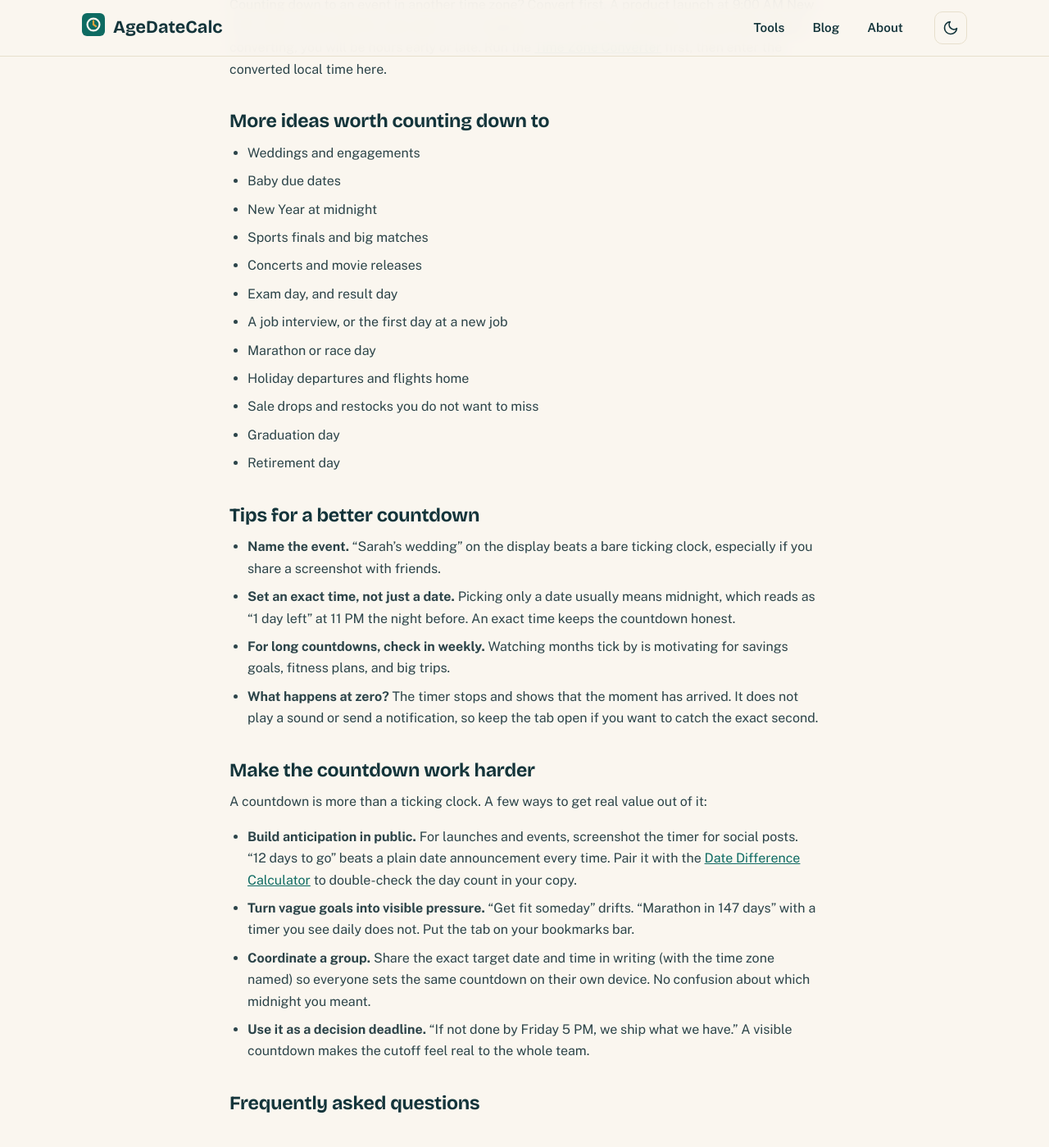
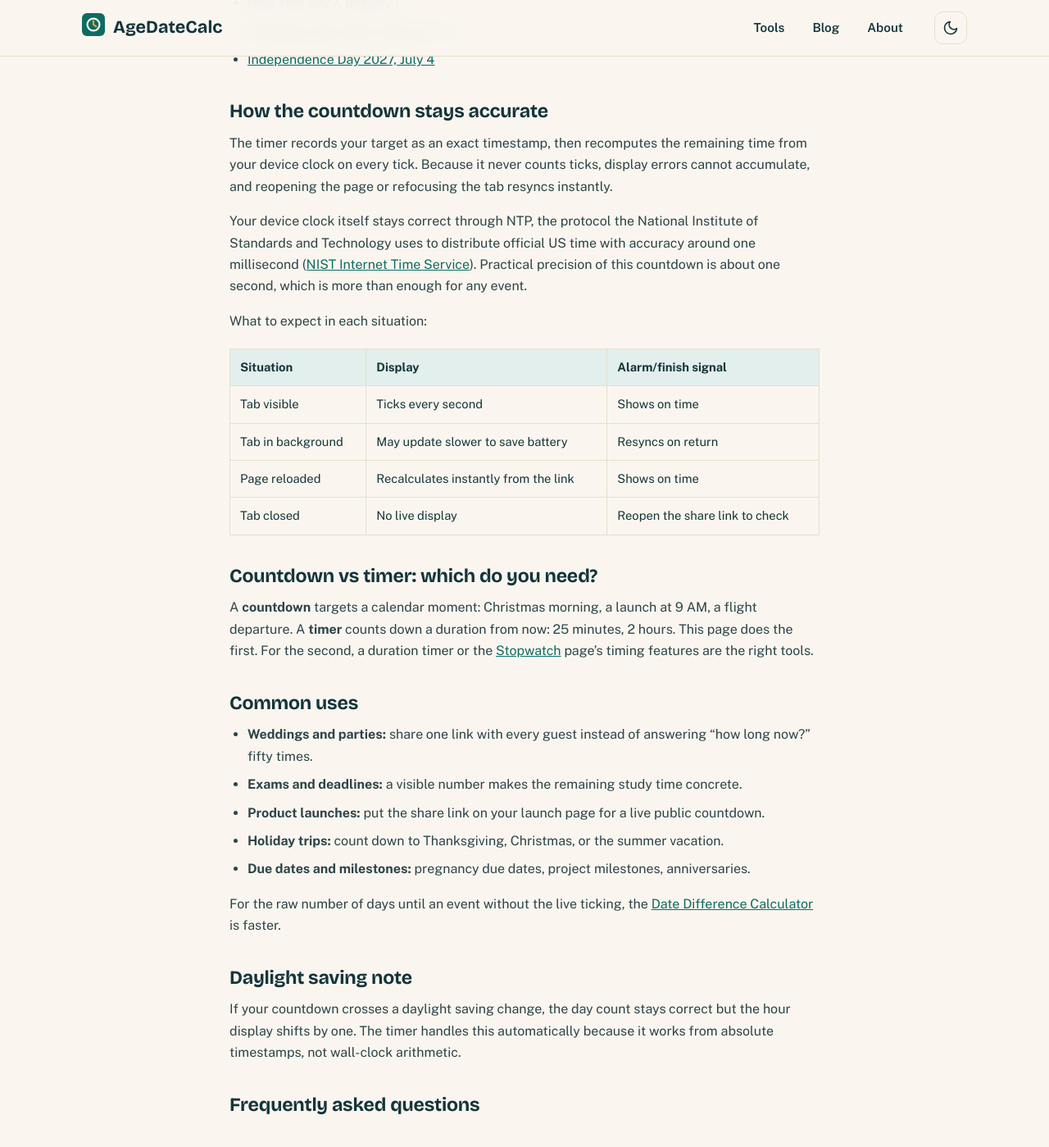
Before and after one commit to zaidmeo09-dhangal/agedatecalc, a Jekyll site: the page built from countdown-timer.md, in a window 1280 px wide and 1400 px high, scrolled down 1366 px. Shown: the whole window at 82% size. Built offline with Jekyll 4.4.1, drawn with Linux system fonts in a browser that asks for light colours; our own code applies the rules of GitHub Pages for plain Markdown files; some of the changed text lies outside the part shown.

Commit message:
2026 content upgrade: competitor-researched rewrites, direct answers, info-gain sections, 8 FAQs each, authority citations

```diff
--- a/countdown-timer.md
+++ b/countdown-timer.md
@@ -28,30 +28,70 @@
         "@type": "FAQPage",
         "mainEntity": [
           {
-            "@type": "Question",
-            "name": "How do I start a countdown?",
-            "acceptedAnswer": {
-              "@type": "Answer",
-              "text": "Pick the target date and time, give your countdown a name if you like, and click Start Countdown. The timer ticks live in days, hours, minutes, and seconds."
-            }
+                    "@type": "Question",
+                    "name": "Does the countdown keep running if I close the tab?",
+                    "acceptedAnswer": {
+                              "@type": "Answer",
+                              "text": "The live ticking display needs the page open, but you lose nothing by closing it. The countdown is anchored to the exact target moment stored in the link, so reopening the link recalculates the remaining time instantly."
+                    }
           },
           {
-            "@type": "Question",
-            "name": "Does the countdown keep running if I close the tab?",
-            "acceptedAnswer": {
-              "@type": "Answer",
-              "text": "The countdown is calculated from your target date each time the page loads, so reopening the page shows the correct remaining time. It does not send alerts while closed."
-            }
+                    "@type": "Question",
+                    "name": "How accurate is an online countdown timer?",
+                    "acceptedAnswer": {
+                              "@type": "Answer",
+                              "text": "Accurate to about one second. The page records your target as an exact timestamp and recomputes the remaining time from your device clock on every tick. Your device clock stays correct through NTP, the protocol NIST uses to distribute official US time."
+                    }
           },
           {
-            "@type": "Question",
-            "name": "Can I count down to a past date?",
-            "acceptedAnswer": {
-              "@type": "Answer",
-              "text": "The timer needs a future date. If the date has already passed, it will tell you the moment has arrived instead of showing negative time."
-            }
+                    "@type": "Question",
+                    "name": "What time zone does the countdown use?",
+                    "acceptedAnswer": {
+                              "@type": "Answer",
+                              "text": "Your device's local time zone. The share link stores the absolute moment, so a recipient in another time zone counts down to the same instant."
+                    }
+          },
+          {
+                    "@type": "Question",
+                    "name": "Why does the countdown show fewer days than I expected?",
+                    "acceptedAnswer": {
+                              "@type": "Answer",
+                              "text": "A countdown to a bare date assumes midnight at the start of that date. If the hour matters, set an explicit time along with the date."
+                    }
+          },
+          {
+                    "@type": "Question",
+                    "name": "Can I share a countdown with other people?",
+                    "acceptedAnswer": {
+                              "@type": "Answer",
+                              "text": "Yes. The share link carries the date and your custom label. No account is needed and nothing is stored on a server."
+                    }
+          },
+          {
+                    "@type": "Question",
+                    "name": "Does Google have a countdown timer?",
+                    "acceptedAnswer": {
+                              "@type": "Answer",
+                              "text": "Google's built-in timer counts down minutes from the moment you start it, but cannot point at a specific date like a wedding or New Year's Eve."
+                    }
+          },
+          {
+                    "@type": "Question",
+                    "name": "What is the difference between a countdown timer and a regular timer?",
+                    "acceptedAnswer": {
+                              "@type": "Answer",
+                              "text": "A countdown targets a calendar moment. A regular timer counts down a duration from now."
+                    }
+          },
+          {
+                    "@type": "Question",
+                    "name": "Will it notify me when the countdown finishes?",
+                    "acceptedAnswer": {
+                              "@type": "Answer",
+                              "text": "The page shows a clear time's up state, but browsers cannot reliably play alarms after the tab is closed or the device sleeps."
+                    }
           }
-        ]
+]
       }
     ]
   }
@@ -73,6 +113,7 @@
       <button class="btn btn-primary btn-block" id="cd-btn" type="button">Start Countdown</button>
       <div id="cd-result" style="margin-top:20px"></div>
       <div id="cd-share" style="margin-top:12px;text-align:center"></div>
+      <p class="result-note" style="font-size:.82rem;margin-top:12px">Counts down to the exact moment you set, in your device's time zone. The share link holds everything; nothing is stored on a server.</p>
     </div>
   </div>
 </section>
@@ -81,55 +122,60 @@
 
 <p class="result-note" style="font-size:.85rem">Guide updated October 2026.</p>
 
-## How to use the Countdown Timer
+## What is an online countdown timer?
+
+An online countdown timer counts down to a future date and time you choose, showing the remaining days, hours, minutes, and seconds ticking live. Set it for a birthday, exam, holiday, or product launch, then share the link so anyone can watch the same countdown.
+
+## How to set a countdown
 
 1. Enter your event name (optional, it just makes the display nicer).
 2. Pick the target date and time.
-3. Click **Start Countdown**. The timer updates every second with days, hours, minutes, and seconds remaining.
+3. Click **Start Countdown**. The timer updates every second.
+4. Click **Copy share link** to send the live countdown to anyone. The link carries the date and your label, so it works for the recipient too.
 
-Tip: if you leave and come back, the page recalculates from your target date, so the remaining time is always correct.
+## Popular countdowns
 
-## How the live timer works
+Jump straight in with a pre-built countdown. Each link opens the timer already set:
 
-The display ticks every second, showing days, hours, minutes, and seconds left. Two details are worth knowing:
+- [Halloween 2026, October 31]({{ '/countdown-timer/' | relative_url }}?to=2026-10-31T00:00&label=Halloween%202026)
+- [Thanksgiving 2026, November 26]({{ '/countdown-timer/' | relative_url }}?to=2026-11-26T00:00&label=Thanksgiving%202026)
+- [Christmas 2026, December 25]({{ '/countdown-timer/' | relative_url }}?to=2026-12-25T00:00&label=Christmas%202026)
+- [New Year 2027, January 1]({{ '/countdown-timer/' | relative_url }}?to=2027-01-01T00:00&label=New%20Year%202027)
+- [Valentine's Day 2027, February 14]({{ '/countdown-timer/' | relative_url }}?to=2027-02-14T00:00&label=Valentine%27s%20Day%202027)
+- [Independence Day 2027, July 4]({{ '/countdown-timer/' | relative_url }}?to=2027-07-04T00:00&label=Independence%20Day%202027)
 
-- **No drift, ever.** The remaining time is recalculated from your target date every time the page loads. Close the tab, come back next week, and the number is still right, because the math runs fresh from the target instead of ticking away in the background.
-- **Your time zone rules.** The date picker uses your device's local time zone. If you pick "December 25, 9:00 AM" while sitting in Chicago, the timer counts down to 9:00 AM Chicago time.
+## How the countdown stays accurate
 
-## The time zone trap (and how to dodge it)
+The timer records your target as an exact timestamp, then recomputes the remaining time from your device clock on every tick. Because it never counts ticks, display errors cannot accumulate, and reopening the page or refocusing the tab resyncs instantly.
 
-Counting down to an event in another time zone? Convert first. A product launch at 9:00 AM New York time is 6:00 AM the same day in Los Angeles. If you set the countdown to 9:00 AM without converting, you will be hours early or late. Run the [Time Zone Converter]({{ '/time-zone-converter/' | relative_url }}) first, then enter the converted local time here.
+Your device clock itself stays correct through NTP, the protocol the National Institute of Standards and Technology uses to distribute official US time with accuracy around one millisecond ([NIST Internet Time Service](https://data.nist.gov/od/id/25C39B1D2C1549AFE0531A5706812CBC1445/pdr:v/1.0.1)). Practical precision of this countdown is about one second, which is more than enough for any event.
 
-## More ideas worth counting down to
+What to expect in each situation:
 
-- Weddings and engagements
-- Baby due dates
-- New Year at midnight
-- Sports finals and big matches
-- Concerts and movie releases
-- Exam day, and result day
-- A job interview, or the first day at a new job
-- Marathon or race day
-- Holiday departures and flights home
-- Sale drops and restocks you do not want to miss
-- Graduation day
-- Retirement day
+| Situation | Display | Alarm/finish signal |
+|---|---|---|
+| Tab visible | Ticks every second | Shows on time |
+| Tab in background | May update slower to save battery | Resyncs on return |
+| Page reloaded | Recalculates instantly from the link | Shows on time |
+| Tab closed | No live display | Reopen the share link to check |
 
-## Tips for a better countdown
+## Countdown vs timer: which do you need?
 
-- **Name the event.** "Sarah's wedding" on the display beats a bare ticking clock, especially if you share a screenshot with friends.
-- **Set an exact time, not just a date.** Picking only a date usually means midnight, which reads as "1 day left" at 11 PM the night before. An exact time keeps the countdown honest.
-- **For long countdowns, check in weekly.** Watching months tick by is motivating for savings goals, fitness plans, and big trips.
-- **What happens at zero?** The timer stops and shows that the moment has arrived. It does not play a sound or send a notification, so keep the tab open if you want to catch the exact second.
+A **countdown** targets a calendar moment: Christmas morning, a launch at 9 AM, a flight departure. A **timer** counts down a duration from now: 25 minutes, 2 hours. This page does the first. For the second, a duration timer or the [Stopwatch]({{ '/stopwatch/' | relative_url }}) page's timing features are the right tools.
 
-## Make the countdown work harder
+## Common uses
 
-A countdown is more than a ticking clock. A few ways to get real value out of it:
+- **Weddings and parties:** share one link with every guest instead of answering "how long now?" fifty times.
+- **Exams and deadlines:** a visible number makes the remaining study time concrete.
+- **Product launches:** put the share link on your launch page for a live public countdown.
+- **Holiday trips:** count down to Thanksgiving, Christmas, or the summer vacation.
+- **Due dates and milestones:** pregnancy due dates, project milestones, anniversaries.
 
-- **Build anticipation in public.** For launches and events, screenshot the timer for social posts. "12 days to go" beats a plain date announcement every time. Pair it with the [Date Difference Calculator]({{ '/date-difference-calculator/' | relative_url }}) to double-check the day count in your copy.
-- **Turn vague goals into visible pressure.** "Get fit someday" drifts. "Marathon in 147 days" with a timer you see daily does not. Put the tab on your bookmarks bar.
-- **Coordinate a group.** Share the exact target date and time in writing (with the time zone named) so everyone sets the same countdown on their own device. No confusion about which midnight you meant.
-- **Use it as a decision deadline.** "If not done by Friday 5 PM, we ship what we have." A visible countdown makes the cutoff feel real to the whole team.
+For the raw number of days until an event without the live ticking, the [Date Difference Calculator]({{ '/date-difference-calculator/' | relative_url }}) is faster.
+
+## Daylight saving note
+
+If your countdown crosses a daylight saving change, the day count stays correct but the hour display shifts by one. The timer handles this automatically because it works from absolute timestamps, not wall-clock arithmetic.
 
 ## Frequently asked questions
 
@@ -137,16 +183,36 @@
 
 <div class="faq">
 <details>
-<summary>How do I start a countdown?</summary>
-<p>Pick the target date and time and click Start Countdown. The display ticks live.</p>
+<summary>Does the countdown keep running if I close the tab?</summary>
+<p>The live ticking display needs the page open, but you lose nothing by closing it. The countdown is anchored to the exact target moment stored in the link, so reopening the link recalculates the remaining time from the real clock instantly. For long countdowns, bookmark the share link and open it whenever you want to check.</p>
 </details>
 <details>
-<summary>Does the countdown keep running if I close the tab?</summary>
-<p>The remaining time is recalculated from your target date whenever the page loads, so it is always correct when you return. It does not send notifications while closed.</p>
+<summary>How accurate is an online countdown timer?</summary>
+<p>Accurate to about one second. The page records your target as an exact timestamp and recomputes the remaining time from your device clock on every tick, so display errors cannot accumulate. Your device clock itself stays correct through NTP, the protocol NIST uses to distribute official US time with accuracy around one millisecond.</p>
 </details>
 <details>
-<summary>Can I count down to a past date?</summary>
-<p>No, the timer needs a future date. For a date that already passed, it shows that the moment has arrived.</p>
+<summary>What time zone does the countdown use?</summary>
+<p>Your device's local time zone. Set a countdown to December 25 at midnight and it hits zero at midnight where you are. The share link stores the absolute moment, so if you send it to someone in another time zone, their page converts it and counts down to the same instant. Learn more in <a href="/agedatecalc/time-zones-explained/">Time Zones Explained</a>.</p>
+</details>
+<details>
+<summary>Why does the countdown show fewer days than I expected?</summary>
+<p>A countdown to a bare date assumes midnight at the start of that date. Counting to "Friday" on a Thursday afternoon gives less than one full day, not one day, because Friday begins at 00:00. If the hour matters, set an explicit time along with the date.</p>
+</details>
+<details>
+<summary>Can I share a countdown with other people?</summary>
+<p>Yes. Click "Copy share link" and send it anywhere: messages, email, social media. The link carries the date and your custom label, so anyone who opens it sees the same live countdown. No account is needed and nothing is stored on a server; the link itself holds everything.</p>
+</details>
+<details>
+<summary>Does Google have a countdown timer?</summary>
+<p>Google's built-in timer counts down a number of minutes from the moment you start it, which is handy for cooking but cannot point at a specific date like a wedding or New Year's Eve. For a countdown to a chosen date and time, you need a dedicated countdown tool.</p>
+</details>
+<details>
+<summary>What is the difference between a countdown timer and a regular timer?</summary>
+<p>A countdown targets a calendar moment (Christmas morning, a launch at 9 AM). A regular timer counts down a duration from now (25 minutes, 2 hours). This page does the first; for the second, a stopwatch or duration timer is the right tool.</p>
+</details>
+<details>
+<summary>Will it notify me when the countdown finishes?</summary>
+<p>The page shows a clear "time's up" state when the moment arrives, but browser pages cannot reliably play alarms after the tab is closed or the device sleeps: operating systems suspend background pages and may block the sound. Keep the tab open if you need the on-screen finish signal.</p>
 </details>
 </div>
 
```
